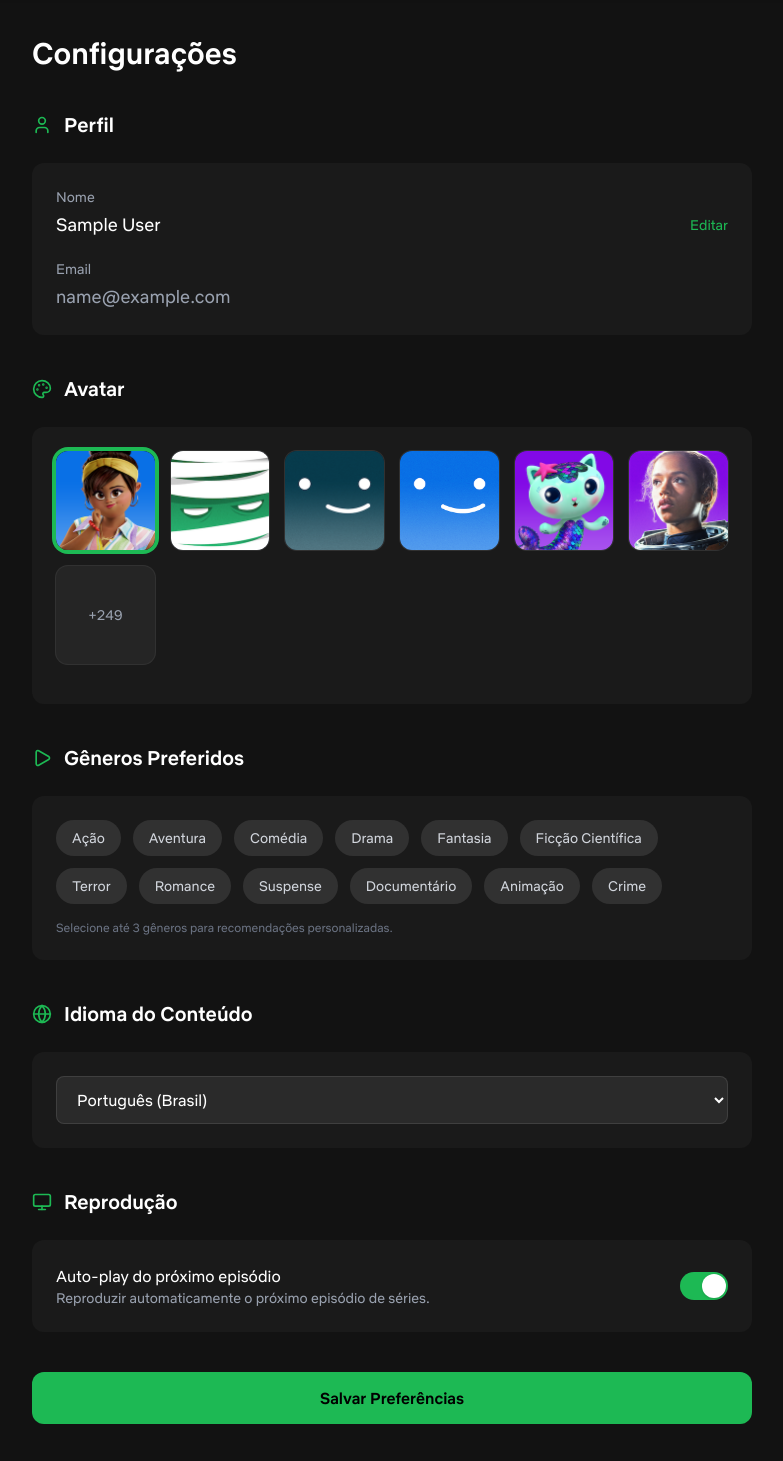
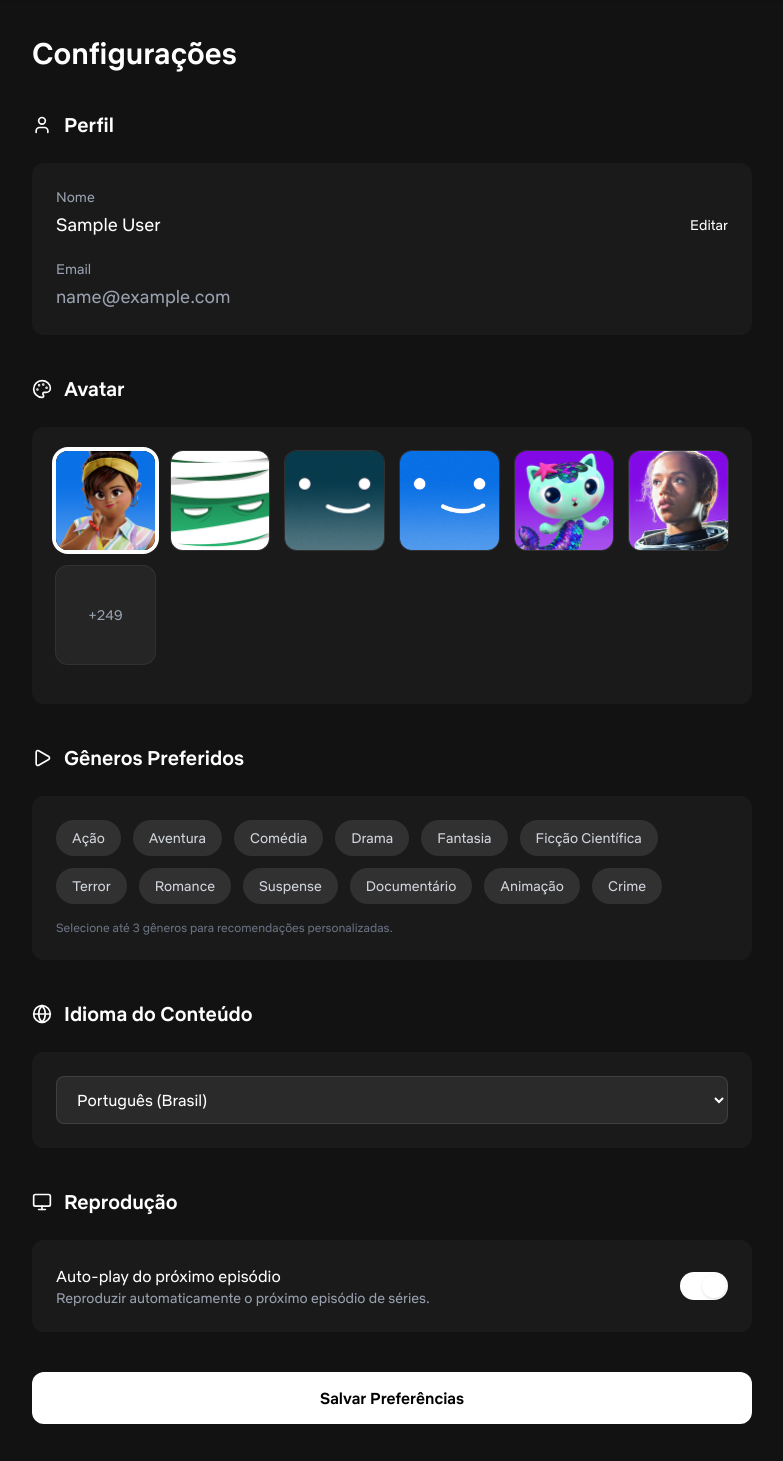
Before and after one commit to BU3NO77XL/spotflix, a Next.js app: page /settings in a window 1280 px wide. Shown: the part 69-1530 px from the top of the page, without its empty margins (248-1031 px from the left). Built offline with nearby package versions, Linux system fonts and the light colour scheme; sample sign-in values are in the browser's storage.

Commit message:
Carrosseis maiores (MovieCard 160-200px, MiniCard 160px, Top10Card 165-305px), search sem rounded, profile/settings verde->branco

```diff
--- a/app/profile/page.tsx
+++ b/app/profile/page.tsx
@@ -177,7 +177,7 @@ export default function ProfilePage() {
         {/* Recent Activity */}
         <div>
           <h2 className="text-xl font-semibold mb-5 flex items-center gap-2">
-            <Clock className="w-5 h-5 text-[#1DB954]" />
+            <Clock className="w-5 h-5 text-white" />
             Atividade Recente
           </h2>
           {loading ? (
--- a/app/settings/page.tsx
+++ b/app/settings/page.tsx
@@ -150,7 +150,7 @@ export default function SettingsPage() {
         {/* Profile Section */}
         <section className="mb-10">
           <div className="flex items-center gap-3 mb-6">
-            <User className="w-5 h-5 text-[#1DB954]" />
+            <User className="w-5 h-5 text-white" />
             <h2 className="text-xl font-semibold">Perfil</h2>
           </div>
           <div className="bg-[#1a1a1a] rounded-xl p-6 space-y-5">
@@ -162,10 +162,10 @@ export default function SettingsPage() {
                     type="text"
                     value={nameInput}
                     onChange={e => setNameInput(e.target.value)}
-                    className="flex-1 bg-[#2a2a2a] border border-white/10 rounded-lg px-4 py-2.5 text-white focus:outline-none focus:border-[#1DB954] transition-colors"
+                    className="flex-1 bg-[#2a2a2a] border border-white/10 rounded-lg px-4 py-2.5 text-white focus:outline-none focus:border-white transition-colors"
                     autoFocus
                   />
-                  <button onClick={handleSaveName} disabled={savingName} className="bg-[#1DB954] hover:bg-[#17a34a] text-white px-4 py-2 rounded-lg font-medium transition-colors disabled:opacity-50">
+                    <button onClick={handleSaveName} disabled={savingName} className="bg-white hover:bg-white/80 text-black px-4 py-2 rounded-lg font-medium transition-colors disabled:opacity-50">
                     {savingName ? 'Salvando...' : 'Salvar'}
                   </button>
                   <button onClick={() => { setEditingName(false); setNameInput(userName); }} className="bg-white/10 hover:bg-white/20 text-white px-4 py-2 rounded-lg transition-colors">
@@ -175,7 +175,7 @@ export default function SettingsPage() {
               ) : (
                 <div className="flex items-center justify-between">
                   <span className="text-white text-lg">{userName || '---'}</span>
-                  <button onClick={() => setEditingName(true)} className="text-sm text-[#1DB954] hover:text-[#17a34a] transition-colors">Editar</button>
+                  <button onClick={() => setEditingName(true)} className="text-sm text-white hover:text-white/80 transition-colors">Editar</button>
                 </div>
               )}
             </div>
@@ -189,7 +189,7 @@ export default function SettingsPage() {
         {/* Avatar Section */}
         <section className="mb-10">
           <div className="flex items-center gap-3 mb-6">
-            <Palette className="w-5 h-5 text-[#1DB954]" />
+            <Palette className="w-5 h-5 text-white" />
             <h2 className="text-xl font-semibold">Avatar</h2>
           </div>
           <div className="bg-[#1a1a1a] rounded-xl p-6">
@@ -204,7 +204,7 @@ export default function SettingsPage() {
                 <button
                   key={index}
                   onClick={() => setSelectedAvatar(index)}
-                  className={`aspect-square rounded-xl overflow-hidden transition-all ${selectedAvatar === index ? 'ring-4 ring-[#1DB954]' : 'ring-1 ring-white/10 hover:ring-white/30'}`}
+                  className={`aspect-square rounded-xl overflow-hidden transition-all ${selectedAvatar === index ? 'ring-4 ring-white' : 'ring-1 ring-white/10 hover:ring-white/30'}`}
                 >
                   <NetflixAvatar selectedIndex={index} className="w-full h-full" />
                 </button>
@@ -224,7 +224,7 @@ export default function SettingsPage() {
         {/* Genre Preferences */}
         <section className="mb-10">
           <div className="flex items-center gap-3 mb-6">
-            <Play className="w-5 h-5 text-[#1DB954]" />
+            <Play className="w-5 h-5 text-white" />
             <h2 className="text-xl font-semibold">Gêneros Preferidos</h2>
           </div>
           <div className="bg-[#1a1a1a] rounded-xl p-6">
@@ -234,7 +234,7 @@ export default function SettingsPage() {
                   key={genre}
                   onClick={() => toggleGenre(genre)}
                   className={`px-4 py-2 rounded-full text-sm font-medium transition-all ${selectedGenres.includes(genre)
-                    ? 'bg-[#1DB954] text-black'
+                    ? 'bg-white text-black'
                     : 'bg-white/10 text-gray-300 hover:bg-white/20'}`}
                 >
                   {genre}
@@ -248,7 +248,7 @@ export default function SettingsPage() {
         {/* Content Language */}
         <section className="mb-10">
           <div className="flex items-center gap-3 mb-6">
-            <Globe className="w-5 h-5 text-[#1DB954]" />
+            <Globe className="w-5 h-5 text-white" />
             <h2 className="text-xl font-semibold">Idioma do Conteúdo</h2>
           </div>
           <div className="bg-[#1a1a1a] rounded-xl p-6">
@@ -259,7 +259,7 @@ export default function SettingsPage() {
                 localStorage.setItem('contentLang', e.target.value);
                 toast.success('Idioma salvo!');
               }}
-              className="w-full bg-[#2a2a2a] border border-white/10 rounded-lg px-4 py-3 text-white focus:outline-none focus:border-[#1DB954] transition-colors"
+              className="w-full bg-[#2a2a2a] border border-white/10 rounded-lg px-4 py-3 text-white focus:outline-none focus:border-white transition-colors"
             >
               {LANGUAGES.map(lang => (
                 <option key={lang.value} value={lang.value}>{lang.label}</option>
@@ -271,7 +271,7 @@ export default function SettingsPage() {
         {/* Playback Settings */}
         <section className="mb-10">
           <div className="flex items-center gap-3 mb-6">
-            <Monitor className="w-5 h-5 text-[#1DB954]" />
+            <Monitor className="w-5 h-5 text-white" />
             <h2 className="text-xl font-semibold">Reprodução</h2>
           </div>
           <div className="bg-[#1a1a1a] rounded-xl p-6 space-y-4">
@@ -286,7 +286,7 @@ export default function SettingsPage() {
                   setAutoPlay(next);
                   localStorage.setItem('autoPlay', String(next));
                 }}
-                className={`relative w-12 h-7 rounded-full transition-colors ${autoPlay ? 'bg-[#1DB954]' : 'bg-white/20'}`}
+                className={`relative w-12 h-7 rounded-full transition-colors ${autoPlay ? 'bg-white' : 'bg-white/20'}`}
               >
                 <div className={`absolute top-0.5 w-6 h-6 rounded-full bg-white shadow transition-transform ${autoPlay ? 'translate-x-[22px]' : 'translate-x-[2px]'}`} />
               </button>
@@ -298,7 +298,7 @@ export default function SettingsPage() {
         <button
           onClick={handleSavePreferences}
           disabled={savingPrefs}
-          className="w-full bg-[#1DB954] hover:bg-[#17a34a] text-black font-bold py-3.5 rounded-xl transition-colors disabled:opacity-50 mb-10"
+          className="w-full bg-white hover:bg-white/80 text-black font-bold py-3.5 rounded-xl transition-colors disabled:opacity-50 mb-10"
         >
           {savingPrefs ? 'Salvando...' : 'Salvar Preferências'}
         </button>
--- a/components/streaming/MovieCard.tsx
+++ b/components/streaming/MovieCard.tsx
@@ -45,7 +45,7 @@ export default function MovieCard({ movie, onClick, index = 0 }: MovieCardProps)
             animate={{ opacity: 1, y: 0 }}
             transition={{ duration: 0.4, delay: index * 0.05 }}
             onClick={() => onClick(movie)}
-            className="group relative shrink-0 w-[140px] sm:w-[150px] lg:w-[160px] cursor-pointer"
+            className="group relative shrink-0 w-[160px] sm:w-[180px] lg:w-[200px] cursor-pointer"
             role="button"
             tabIndex={0}
             onKeyDown={(e) => {
--- a/components/streaming/SearchOverlay.tsx
+++ b/components/streaming/SearchOverlay.tsx
@@ -205,10 +205,10 @@ export default function SearchOverlay({ isOpen, onClose }: SearchOverlayProps) {
                                                             handleClose();
                                                             navigateToWatch(movie);
                                                         }}
-                                                        className="group flex items-center gap-4 lg:gap-6 py-3 lg:py-4 px-3 lg:px-4 hover:bg-white/4 transition-all duration-300 rounded-2xl cursor-pointer"
+                                                        className="group flex items-center gap-4 lg:gap-6 py-3 lg:py-4 px-3 lg:px-4 hover:bg-white/4 transition-all duration-300 cursor-pointer"
                                                     >
                                                         {/* Poster thumbnail */}
-                                                        <div className="w-14 h-20 lg:w-20 lg:h-28 shrink-0 relative rounded-xl overflow-hidden bg-white/5 ring-1 ring-white/10 group-hover:ring-white/20 transition-all">
+                                                        <div className="w-14 h-20 lg:w-20 lg:h-28 shrink-0 relative overflow-hidden bg-white/5 ring-1 ring-white/10 group-hover:ring-white/20 transition-all">
                                                             {movie.poster_url ? (
                                                                 <img
                                                                     src={movie.poster_url}
--- a/components/ui/MiniCard.tsx
+++ b/components/ui/MiniCard.tsx
@@ -52,7 +52,7 @@ export default function MiniCard({
       transition={{ duration: 0.3, delay: index * 0.05 }}
       onClick={() => onClick(movie)}
       className="group relative shrink-0 cursor-pointer"
-      style={{ width: variant === 'landscape' ? '200px' : '140px' }}
+      style={{ width: variant === 'landscape' ? '220px' : '160px' }}
     >
       {variant === 'landscape' ? (
         // Landscape Layout
```
Also changed, not shown: components/ui/Top10Card.tsx (+10 -10 lines).
